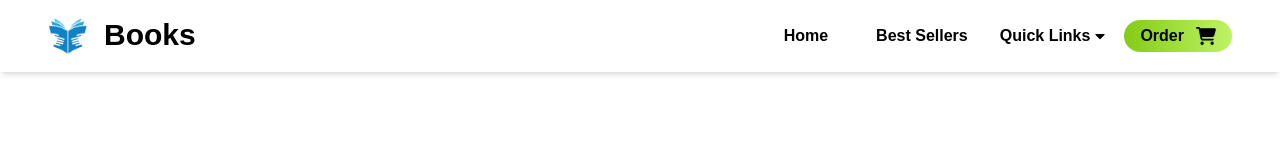
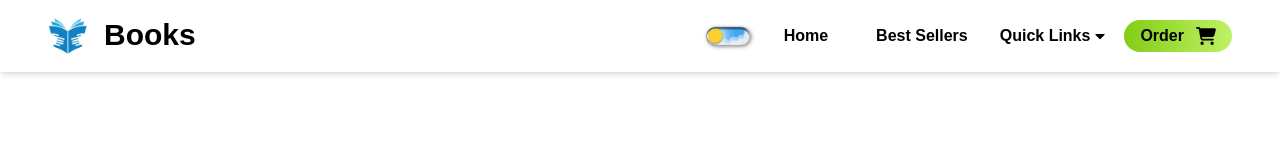
Before and after one commit to ch13Nataliia/book_shop, a React (Vite) app: page / in a window 1280 px wide. Shown: the top 160 px of the page. Built offline with nearby package versions, Linux system fonts and the light colour scheme.

Commit message:
added dark mode functionality

```diff
--- /dev/null
+++ b/src/components/Navbar/DarkMode.jsx
@@ -0,0 +1,46 @@
+import { useState, useEffect } from 'react';
+import darkPng from '../../assets/website/dark-mode-button.png';
+import lightPng from '../../assets/website/light-mode-button.png';
+
+const DarkMode = () => {
+  const [theme, setTheme] = useState(
+    localStorage.getItem('theme') ? localStorage.getItem('theme') : 'light',
+  );
+  const element = document.documentElement;
+
+  useEffect(() => {
+    if (theme === 'dark') {
+      element.classList.add('dark');
+      localStorage.setItem('theme', 'dark');
+    } else {
+      element.classList.remove('dark');
+      localStorage.setItem('theme', 'light');
+    }
+  }, [theme]);
+  return (
+    <>
+      <div className="relative ">
+        <img
+          src={lightPng}
+          alt="dark"
+          onClick={() =>
+            setTheme((data) => (data === 'dark' ? 'light' : 'dark'))
+          }
+          className={`w-12 cursor-pointer drop-shadow-[1px_1px_1px_rgba(0,0,0,0.1)] transition-all duration-300 absolute right-0 z-10  ${
+            theme === 'dark' ? 'opacity-0' : 'opacity-100'
+          } `}
+        />
+        <img
+          src={darkPng}
+          alt="dark"
+          onClick={() =>
+            setTheme((data) => (data === 'dark' ? 'light' : 'dark'))
+          }
+          className="w-12 cursor-pointer drop-shadow-[1px_1px_2px_rgba(0,0,0,0.5)] duration-300 "
+        />
+      </div>
+    </>
+  );
+};
+
+export default DarkMode;
--- a/src/components/Navbar/Navbar.jsx
+++ b/src/components/Navbar/Navbar.jsx
@@ -2,6 +2,7 @@
 import Logo from '../../assets/website/logo.png';
 import { FaCaretDown } from 'react-icons/fa';
 import { FaCartShopping } from 'react-icons/fa6';
+import DarkMode from './DarkMode';
 
 const Menu = [
   {
@@ -45,6 +46,9 @@
             {/* menu section */}
             <div className=" flex items-center justify-between gap-4 font-semibold">
               <ul className="hidden sm:flex items-center gap-4">
+                <div>
+                  <DarkMode />
+                </div>
                 {Menu.map((menu) => (
                   <li key={menu.id}>
                     <a
@@ -84,7 +88,7 @@
               </ul>
               <button className=" bg-gradient-to-r from-primary to to-secondary px-4 py-1 rounded-full flex items-center gap-3">
                 Order
-                <FaCartShopping className='text-xl  drop-shadow-sm cursor-pointer hover:scale-175 duration-300' />
+                <FaCartShopping className="text-xl  drop-shadow-sm cursor-pointer hover:scale-175 duration-300" />
               </button>
             </div>
           </div>
--- a/tailwind.config.js
+++ b/tailwind.config.js
@@ -3,7 +3,9 @@
   content: [
     "./index.html",
     "./src/**/*.{js,ts,jsx,tsx}",
+
   ],
+  darkMode: "class",
   theme: {
     extend: {
       fontFamily: {
```
Also changed, not shown: src/assets/website/dark-mode-button.png (added), src/assets/website/light-mode-button.png (added).
